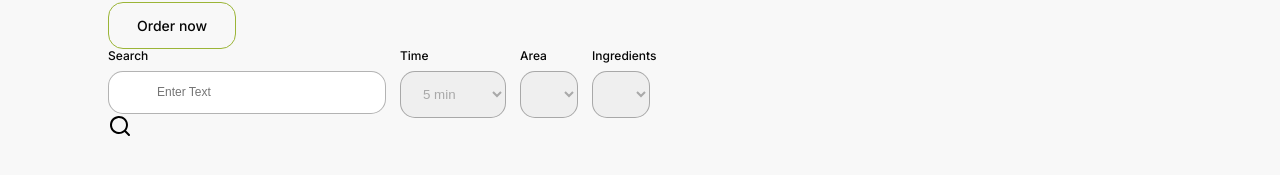
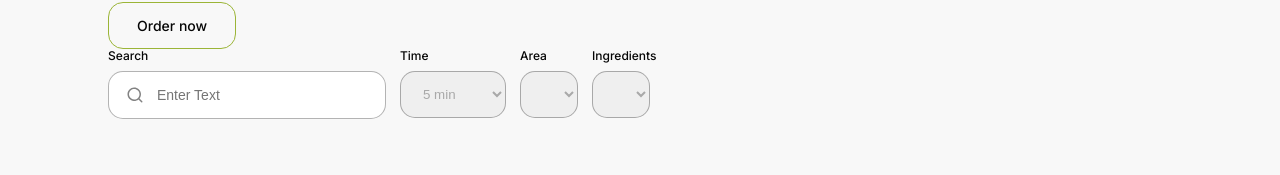
Before and after one commit to Oleg-Kaniuk/delicious-food-project, a website built with Vite: page src/index.html in a window 1280 px wide. Shown: the part 293-468 px from the top of the page. Built offline with nearby package versions, Linux system fonts and the light colour scheme; no server answers; files whose address does not match are found by name.

Commit message:
цекція filters. (input) пошук по ключевому слову

```diff
--- a/src/css/filters.css
+++ b/src/css/filters.css
@@ -10,6 +10,7 @@ row-gap: 14px;
 /* section input */
 /* ---------------------------------------------------- */
 .filter-container-input{
+position: relative;
 width: 100%;
 display: flex;
 }
@@ -26,8 +27,22 @@ max-height:68px ;
     border: 1px solid var(--filters-select-color);
     border-radius: 15px;
 
-    font-size: 12px;
-    line-height: 1.16;
+    font-size: 14px;
+    line-height: 1.29;
+}
+.filter-container-icon{
+    position: absolute;
+
+    top: 50%;
+    left: 18px;
+    height: 18px;
+
+    transform: translateY(-50%);
+}
+.filter-icon-input{
+    fill: var(--filters-main-color);
+    width: 18px;
+    height: 18px;
 }
 /* ------------------------------------------------------------*/
 /* section select*/
--- a/src/js/filters/filters.js
+++ b/src/js/filters/filters.js
@@ -1,11 +1,17 @@
-
-
+import axios from "axios"
+import debounce from "lodash.debounce"
+// import {createMarkupElForFilter} from './js/r'
 
 const elements ={
     timeSelect: document.querySelector('.js-time-select'),
     areaSelect: document.querySelector('.js-area-select'),
-    ingredientsSelect : document.querySelector('.js-ingredients-select')
+    ingredientsSelect : document.querySelector('.js-ingredients-select'),
+    inputFilter : document.querySelector('.js-input-filter'),
+    filterForm : document.querySelector('.js-filter-form')
 }
+
+elements.inputFilter.addEventListener('input', debounce(onInpitSearch, 300))
+
 // функція для рендеру select time
 marcupTime()
 function marcupTime() {
@@ -65,3 +71,17 @@ function markupIngredient(elem) {
     `<option value="">${name}</option>`
     ).join('')
 }
+
+
+// функція для відправки масива об'єктів для рендеру розмітки
+function onInpitSearch(event) {
+  console.log(event.target.value)
+serviceGetResult(event.target.value)
+.then(data => console.log(data.data.results))
+.catch(err => console.log(err))
+}
+// функція для пошуку по ключевому слову
+function serviceGetResult(value) {
+  const API_URL = `https://tasty-treats-backend.p.goit.global/api/recipes?title=${value.trim()}`
+  return axios.get(API_URL)
+}
--- a/src/partials/filters.html
+++ b/src/partials/filters.html
@@ -4,8 +4,8 @@
             <p class="filter-title">Search</p>
             <div class="filter-container-input">
                 <input class="js-input-filter filter-input" type="text" placeholder="Enter Text">
-                <div>
-                    <svg class="filter-icon-input" width="24" height="24">
+                <div class="filter-container-icon">
+                    <svg class="filter-icon-input">
                         <use href="/img/icon-sprite.svg#icon-search" class="filters-use-icon"></use>
                     </svg>
                 </div>
```
